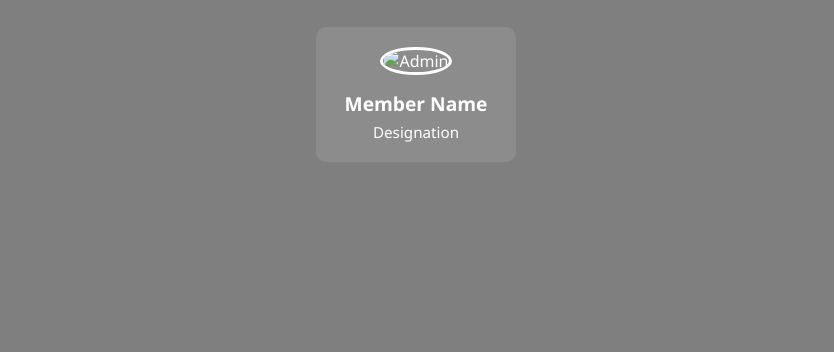
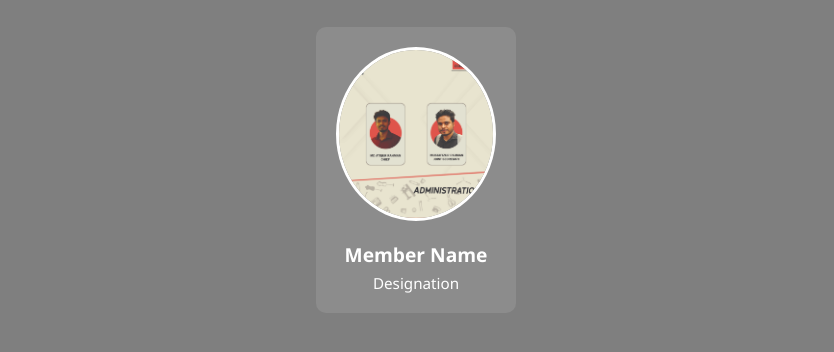
Before and after one commit to JarjisAmin/butex-apparel-club, a plain HTML site: page index.html in a window 1280 px wide. Shown: the part 322-674 px from the top of the page, without its empty margins (224-1058 px from the left). Drawn offline with Linux system fonts and the light colour scheme.

Commit message:
Update index.html

```diff
--- a/index.html
+++ b/index.html
@@ -24,7 +24,7 @@
       <div class="team">
         <!-- Sample team member card -->
         <div class="member-card">
-          <img src="AE club final card (Admin).jpg" alt="Admin" />
+          <img src="images/AE club final card (Admin).jpg" alt="Admin" />
           <h3>Member Name</h3>
           <p>Designation</p>
         </div>
```
